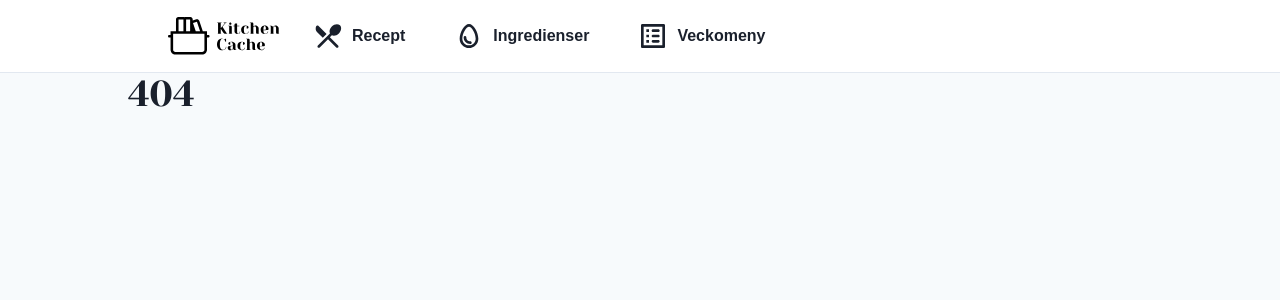
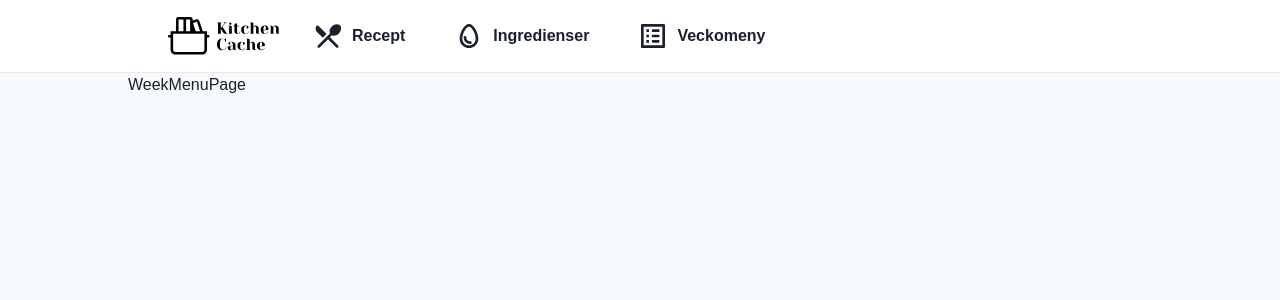
Before and after one commit to teojonsater/kitchen-cache-v2, a React (Create React App) app in the folder client/: page /weekmenu in a window 1280 px wide. Before the commit this address had no page. Shown: the top 300 px of the page. Built offline with nearby package versions, Linux system fonts and the light colour scheme.

Commit message:
Added new page and route to weekmenu

```diff
--- a/client/src/Routes.tsx
+++ b/client/src/Routes.tsx
@@ -10,6 +10,7 @@ import RecipePage from "./pages/RecipePage";
 import CreateRecipePage from "./pages/CreateRecipePage";
 import { Heading } from "@chakra-ui/react";
 import AllRecipesPage from "./pages/AllRecipesPage";
+import WeekMenuPage from "./pages/WeekMenuPage";
 
 const router = createBrowserRouter(
 	createRoutesFromElements(
@@ -28,6 +29,7 @@ const router = createBrowserRouter(
 				<Route index element={<AllRecipesPage />} />
 				<Route path="new" element={<CreateRecipePage />} />
 			</Route>
+			<Route path="weekmenu" element={<WeekMenuPage />} />
 		</Route>,
 	),
 );
--- a/client/src/components/Navbar/Navbar.tsx
+++ b/client/src/components/Navbar/Navbar.tsx
@@ -66,9 +66,13 @@ function Navbar() {
 				<Button leftIcon={<Icon as={EggOutlinedIcon} boxSize="8" />}>
 					Ingredienser
 				</Button>
-				<Button leftIcon={<Icon as={ListAltRoundedIcon} boxSize="8" />}>
-					Veckomeny
-				</Button>
+				<ChakraLink as={ReactRouterNavLink} to="/weekmenu">
+					<Button
+						leftIcon={<Icon as={ListAltRoundedIcon} boxSize="8" />}
+					>
+						Veckomeny
+					</Button>
+				</ChakraLink>
 			</HStack>
 		</HStack>
 	);
--- /dev/null
+++ b/client/src/pages/WeekMenuPage/WeekMenuPage.tsx
@@ -0,0 +1,8 @@
+import React from "react";
+import { Text } from "@chakra-ui/react";
+
+function WeekMenuPage() {
+	return <Text>WeekMenuPage</Text>;
+}
+
+export default WeekMenuPage;
--- /dev/null
+++ b/client/src/pages/WeekMenuPage/index.ts
@@ -0,0 +1,2 @@
+import WeekMenuPage from "./WeekMenuPage";
+export default WeekMenuPage;
```
